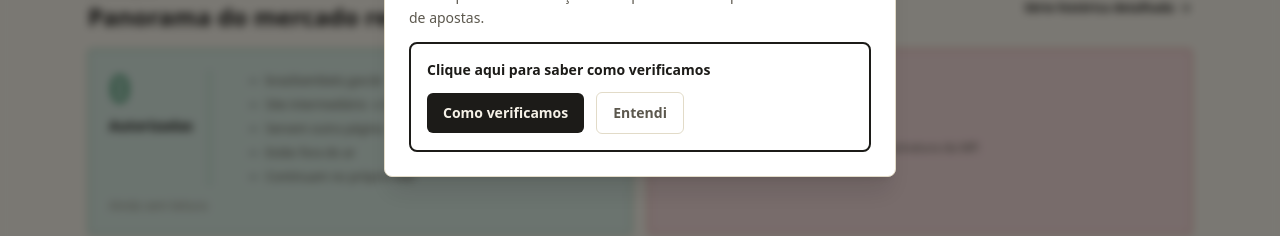
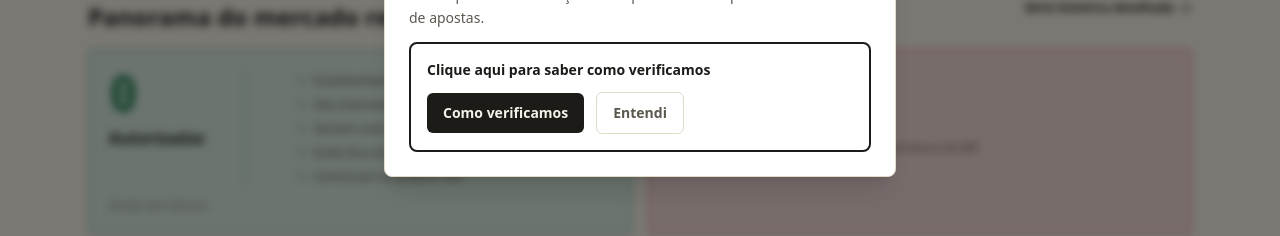
Before and after one commit to diegoterrani/betlegal-frontend, a React (Vite) app: page / in a window 1280 px wide. Shown: the part 455-691 px from the top of the page. Built offline with nearby package versions, Linux system fonts and the light colour scheme; no server answers.

Commit message:
Dá mais destaque ao total de autorizadas e afasta a legenda da barra.

```diff
--- a/src/components/DetectionBreakdownCards.tsx
+++ b/src/components/DetectionBreakdownCards.tsx
@@ -120,17 +120,17 @@ const AuthorizedCard: React.FC<{
         borderColor: `color-mix(in srgb, ${tone} 55%, transparent)`,
       }}
     >
-      <div className="flex items-stretch gap-4">
-        <div className="shrink-0">
-          <div className="font-mono text-4xl font-medium tracking-tight" style={{ color: tone }}>{fmt(value)}</div>
-          <div className="text-sm font-semibold mt-1.5" style={{ color: 'var(--color-text-primary)' }}>Autorizadas</div>
+      <div className="flex items-stretch">
+        <div className="shrink-0 pr-8 sm:pr-10">
+          <div className="font-mono text-5xl font-semibold tracking-tight leading-none" style={{ color: tone }}>{fmt(value)}</div>
+          <div className="text-base font-semibold mt-2" style={{ color: 'var(--color-text-primary)' }}>Autorizadas</div>
         </div>
         <div
           aria-hidden="true"
           className="w-px self-stretch"
           style={{ backgroundColor: `color-mix(in srgb, ${tone} 45%, transparent)` }}
         />
-        <ul className="min-w-0 flex-1 space-y-1">
+        <ul className="min-w-0 flex-1 space-y-1 pl-6 sm:pl-7">
           {REDIRECT_ROWS.map((row) => (
             <li key={row.key} className="flex items-baseline gap-2">
               <span className="w-8 shrink-0 text-right font-mono text-sm font-medium" style={{ color: 'var(--color-text-primary)' }}>
```
